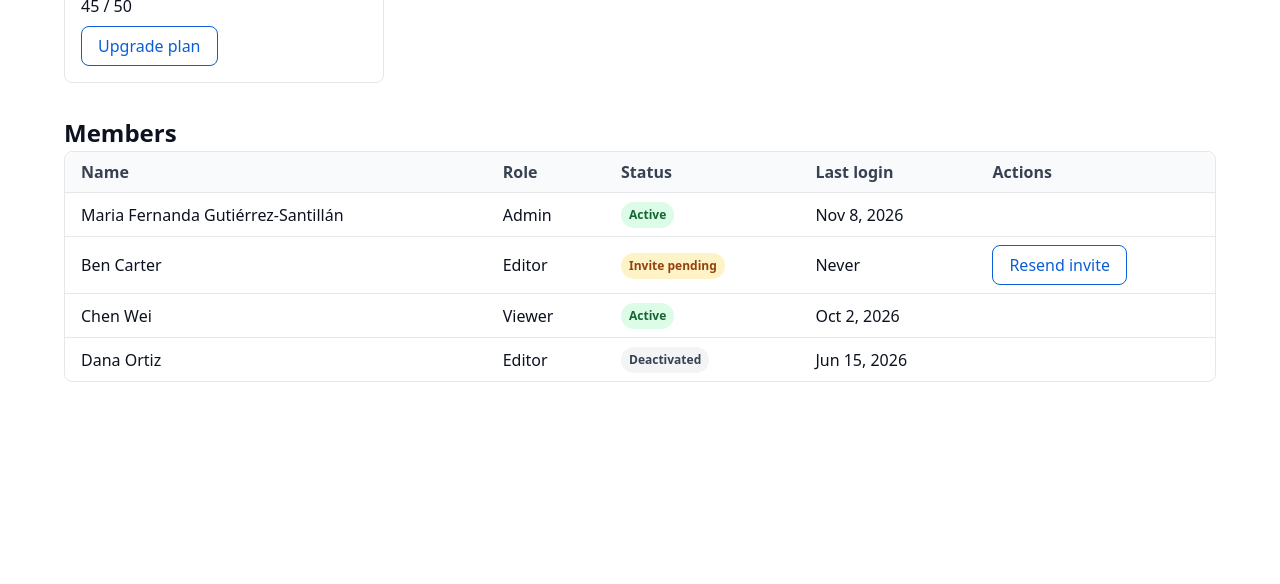
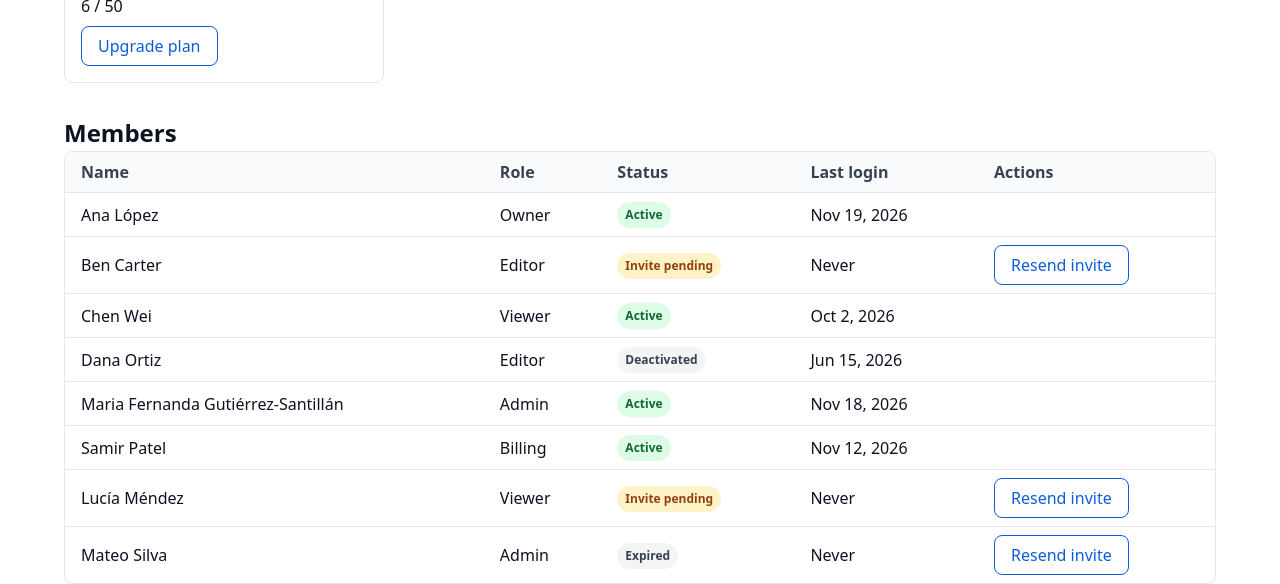
Before and after one commit to andreromanm/team-members, a plain HTML site: page index.html in a window 1280 px wide. Shown: the part 232-816 px from the top of the page. Drawn offline with Linux system fonts and the light colour scheme.

Commit message:
feat: render members table from data

```diff
--- a/index.html
+++ b/index.html
@@ -66,36 +66,7 @@
               </tr>
             </thead>
             <tbody>
-              <tr>
-                <td>Maria Fernanda Gutiérrez-Santillán</td>
-                <td>Admin</td>
-                <td><span class="badge badge--success">Active</span></td>
-                <td>Nov 8, 2026</td>
-                <td></td>
-              </tr>
-              <tr>
-                <td>Ben Carter</td>
-                <td>Editor</td>
-                <td><span class="badge badge--warning">Invite pending</span></td>
-                <td>Never</td>
-                <td><button type="button" class="btn btn--secondary">
-                    Resend invite <span class="sr-only">to Ben Carter</span>
-                  </button></td>
-              </tr>
-              <tr>
-                <td>Chen Wei</td>
-                <td>Viewer</td>
-                <td><span class="badge badge--success">Active</span></td>
-                <td>Oct 2, 2026</td>
-                <td></td>
-              </tr>
-              <tr>
-                <td>Dana Ortiz</td>
-                <td>Editor</td>
-                <td><span class="badge badge--neutral">Deactivated</span></td>
-                <td>Jun 15, 2026</td>
-                <td></td>
-              </tr>
+
             </tbody>
           </table>
         </div>
--- a/script.js
+++ b/script.js
@@ -79,16 +79,19 @@ const users = [
 const workspace = {
   name: "Acme Inc.",
   plan: "Pro",
-  seats: { used: 45, total: 50 }
+  seats: { used: 0, total: 50 } // The used 0 is calculated from users below
 };
 
 // ==========================================
 // 2. LOGIC & ACTIONS
 // ==========================================
 
-// Test logging for a single user (Ben)
-const ben = users[1];
-const formattedRole = ben.role.charAt(0).toUpperCase() + ben.role.slice(1);
+// filter: to keep members who occupy a seat (active or invited)
+const membersUsingSeats = users.filter(
+  user => user.status === "invited" || user.status === "active"
+);
+
+workspace.seats.used = membersUsingSeats.length; // seats used = members who are active or invited
 
 // What to do if the operation returns decimal: (43 / 47 * 100 = 91.489...)
 const rawPercentage = (workspace.seats.used / workspace.seats.total) * 100;
@@ -151,6 +154,41 @@ function formatLastLogin(lastLogin) {
   });
 }
 
+// Function for adding dynamic info into the table in HTML instead of hard coded.
+function renderRow(user) {
+  const formattedRole = capitalize(user.role);
+  const statusLabel = getStatusLabel(user.status);
+  const statusVariant = getStatusVariant(user.status);
+  const formattedLogin = formatLastLogin(user.lastLogin);
+
+  let actionHtml = "";
+  if (user.status === "invited" || user.status === "expired") {
+    actionHtml = `<button type="button" class="btn btn--secondary">Resend invite <span class="sr-only">to ${user.name}</span></button>`;
+  }
+
+  return `
+    <tr>
+      <td>${user.name}</td>
+      <td>${formattedRole}</td>
+      <td><span class="badge ${statusVariant}">${statusLabel}</span></td>
+      <td>${formattedLogin}</td>
+      <td>${actionHtml}</td>
+    </tr>
+  `;
+}
+
+// Function so the data from the renderRow can be shown in the HTML
+const tbody = document.querySelector(".members-table tbody");
+
+if (tbody) {
+  tbody.innerHTML = users.map(renderRow).join("");
+}
+
+// Function to turn to Upper case
+function capitalize(text) {
+  if (!text) return ""; // It can read as: if there's no text, the function returns "" and stops right there. And if it find something continue with the Upper Case.
+  return text.charAt(0).toUpperCase() + text.slice(1);
+}
 
 // A good rule for console log is to test every: if, else if and else, they should run at least once while you test.
 console.log(getStatusLabel("active"));
@@ -165,3 +203,9 @@ console.log(getStatusVariant("expired"));
 console.log(getStatusVariant("banana"));
 console.log(formatLastLogin(null));
 console.log(formatLastLogin("2026-11-08"));
+
+
+const invitedMembers = users.filter(user => user.status === "invited");
+const invitedNames = invitedMembers.map(user => user.name);
+
+console.log(invitedNames);
```
